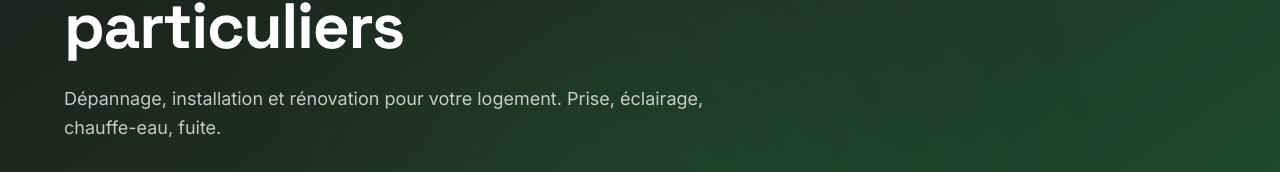
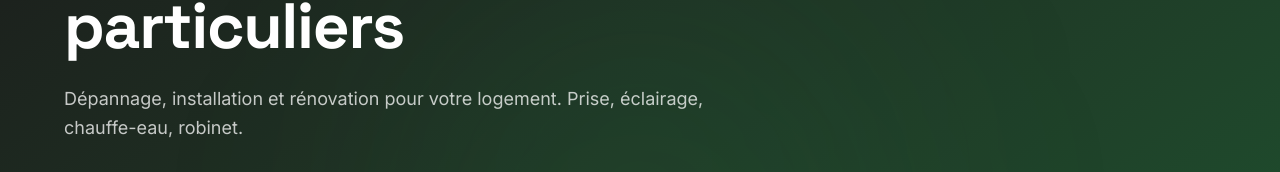
Before and after one commit to PHT001/emajor-site, a Next.js app: page /particuliers in a window 1280 px wide. Shown: the part 287-459 px from the top of the page. Built offline with nearby package versions, Linux system fonts and the light colour scheme.

Commit message:
content(particuliers): hero subtitle 'fuite' → 'robinet'

```diff
--- a/app/particuliers/page.tsx
+++ b/app/particuliers/page.tsx
@@ -115,7 +115,7 @@ export default function ParticuliersPage() {
             </h1>
             <p className="text-white/75 text-[16px] sm:text-[18px] max-w-2xl leading-relaxed mb-8">
               Dépannage, installation et rénovation pour votre logement. Prise,
-              éclairage, chauffe-eau, fuite.
+              éclairage, chauffe-eau, robinet.
             </p>
             <Link
               href="/assistant"
```
